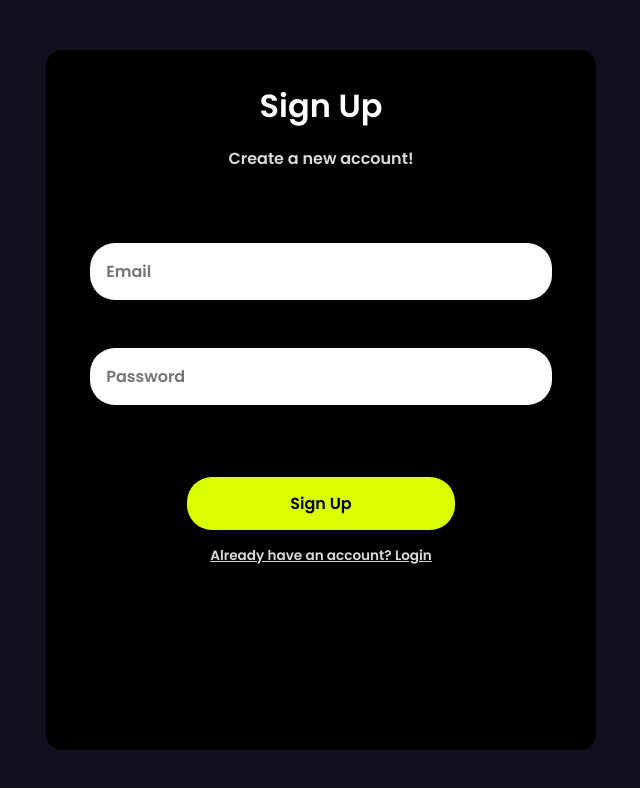
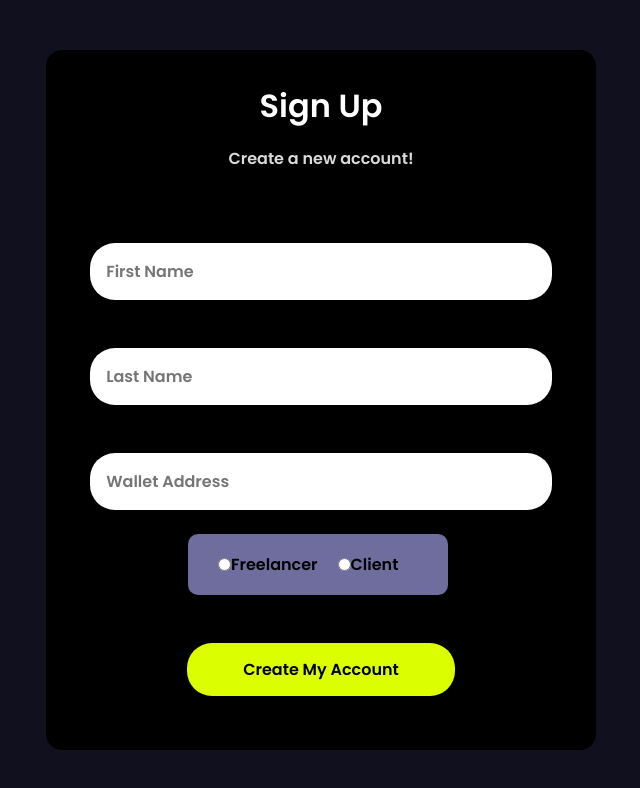
Before and after one commit to mitali-dxt/User_Auth, a React (Create React App) app in the folder login-page/: page /signup in a window 1280 px wide. Shown: the top 788 px of the page, without its empty margins (319-959 px from the left). Built offline with nearby package versions, Linux system fonts and the light colour scheme.

Commit message:
merged sign up pages

```diff
--- a/login-page/src/App.js
+++ b/login-page/src/App.js
@@ -2,13 +2,11 @@ import React, { useState } from "react";
 import { BrowserRouter as Router, Route, Switch, Redirect } from "react-router-dom";
 import LoginForm from "./Components/LoginForm/LoginForm";
 import SignUpForm from "./Components/SignUpForm/SignUpForm";
-import AdditionalInfoForm from "./Components/AdditionalInfoForm/AdditionalInfoForm";
 import LoggedIn from "./Components/LoggedIn/LoggedIn";
-import WalletInfo from "./Components/WalletInfo/WalletInfo";
 
 function App() {
   const [isLoggedIn, setIsLoggedIn] = useState(false);
-  const [walletAddress, setWalletAddress] = useState("");
+  const [walletAddress, setWalletAddress] = useState(""); // Define setWalletAddress using useState
 
   return (
     <Router>
@@ -17,16 +15,11 @@ function App() {
           <LoginForm setIsLoggedIn={setIsLoggedIn} />
         </Route>
         <Route path="/signup" exact>
-          <SignUpForm setIsLoggedIn={setIsLoggedIn} />
-        </Route>
-        <Route path="/additional-info" exact>
-          <AdditionalInfoForm setIsLoggedIn={setIsLoggedIn} />
+          {/* Pass setIsLoggedIn and setWalletAddress to SignUpForm */}
+          <SignUpForm setIsLoggedIn={setIsLoggedIn} setWalletAddress={setWalletAddress} />
         </Route>
         <Route path="/loggedIn" exact>
           <LoggedIn setIsLoggedIn={setIsLoggedIn} />
-        </Route>
-        <Route path="/wallet-info" exact>
-          <WalletInfo setWalletAddress={setWalletAddress} />
         </Route>
         <Redirect from="/" to="/login" />
       </Switch>
--- a/login-page/src/Components/AdditionalInfoForm/AdditionalInfoForm.css
+++ /dev/null
@@ -1,58 +0,0 @@
-/* AdditionalInfoForm.css */
-@import url('https://fonts.googleapis.com/css2?family=Poppins:wght@100;600&display=swap');
-/* Style the container to center its contents */
-
-.inputs_container {
-    display: flex;
-    flex-direction: column;
-    align-items: flex-start;
-  }
-
-  /* Style the checkbox label text */
-  .inputs_container label {
-    color: white;
-    font-family: 'Poppins', sans-serif;
-    font-weight: bold;
-    display: flex;
-   align-items: center;
-  }
-
-  /* Optional: Adjust the margin for better spacing */
-  .inputs_container label input[type="checkbox"] {
-    margin-right: 30px; /* Adjust the margin as needed */
-  }
-
-  .radio_container {
-    background-color: #6e6d9d;
-    padding: 0px 30px;
-    border-radius: 10px;
-    display: flex;
-    align-items: center;
-    margin-left: 110px;
-  }
-
-  .radio_options {
-    text-align: center; /* Center the radio options horizontally */
-  }
-
-  .radio_option {
-    display: flex;
-    align-items: center;
-    margin-right: 20px; /* Adjust the margin as needed */
-  }
-
-  .radio_option input:checked + label {
-    color: #DBFF00;
-  }
-  .radio_heading {
-    text-align: center;
-    margin-left:210px;
-    /* reduce font size*/
-    font-size: 1.0rem;
-    color: white;
-    margin-bottom: 1rem; /* Adjust margin as needed */
-  }
-
-  label span {
-    white-space: nowrap;
-  }
--- a/login-page/src/Components/AdditionalInfoForm/AdditionalInfoForm.jsx
+++ /dev/null
@@ -1,86 +0,0 @@
-// AdditionalInfoForm.jsx
-import React, { useState } from "react";
-import { useHistory } from "react-router-dom";
-import Card from "../Card/Card";
-import "./AdditionalInfoForm.css";
-
-
-const AdditionalInfoForm = ({ setIsLoggedIn }) => {
-  const [firstName, setFirstName] = useState("");
-  const [lastName, setLastName] = useState("");
-  const [userType, setUserType] = useState(""); // "freelancer" or "client"
-  const [agree, setAgree] = useState(false);
-  const history = useHistory();
-
-  const handleSubmit = (e) => {
-    // Handle the submission of additional information
-    e.preventDefault();
-
-    // Validate the form fields and perform necessary actions
-    if (firstName && lastName && userType && agree) {
-      // Process the user's additional information
-      // For example, you can send the data to the server or update state
-      // Set isLoggedIn to true once the user is successfully signed up
-      setIsLoggedIn(true);
-      history.push("/wallet-info");
-    } else {
-      // Handle form validation errors
-      console.log("Please fill out all fields and agree to the terms.");
-    }
-  };
-
-  return (
-    <Card>
-      <h1 className="title">Additional Information</h1>
-      <p className="subtitle">Provide additional details to complete your signup.</p>
-      <form onSubmit={handleSubmit}>
-        <div className="inputs_container">
-          <input
-            type="text"
-            placeholder="First Name"
-            value={firstName}
-            onChange={(e) => setFirstName(e.target.value)}
-          />
-          <input
-            type="text"
-            placeholder="Last Name"
-            value={lastName}
-            onChange={(e) => setLastName(e.target.value)}
-          />
-          <h2 className="radio_heading">I am a :</h2>
-          <div className="radio_container">
-        <div className="radio_option">
-          <input
-            type="radio"
-            value="freelancer"
-            checked={userType === "freelancer"}
-            onChange={() => setUserType("freelancer")}
-          />
-          <label>Freelancer</label>
-        </div>
-        <div className="radio_option">
-          <input
-            type="radio"
-            value="client"
-            checked={userType === "client"}
-            onChange={() => setUserType("client")}
-          />
-          <label>Client</label>
-        </div>
-      </div>
-          <label>
-            <input
-              type="checkbox"
-              checked={agree}
-              onChange={() => setAgree(!agree)}
-            />
-            <span>I agree to the terms and conditions</span>
-          </label>
-        </div>
-        <input type="submit" value="Create My Account" className="signup_button" />
-      </form>
-    </Card>
-  );
-};
-
-export default AdditionalInfoForm;
--- a/login-page/src/Components/SignUpForm/SignUpForm.css
+++ b/login-page/src/Components/SignUpForm/SignUpForm.css
@@ -16,6 +16,7 @@
 .inputs_container {
   display: flex;
   flex-direction: column;
+  align-items: flex-start; /* Align items to start */
 }
 
 .inputs_container input {
@@ -67,6 +68,39 @@
   cursor: pointer;
 }
 
+.radio_container {
+  background-color: #6e6d9d;
+  padding: 0px 30px;
+  border-radius: 10px;
+  display: flex;
+  align-items: center;
+  margin-left: 110px;
+}
+
+.radio_option {
+  display: flex;
+  font-weight: bold;
+  align-items: center;
+  margin-right: 20px; /* Adjust the margin as needed */
+}
+
+.radio_option input:checked + label {
+  color: #DBFF00;
+  font-weight: bold;
+}
+
+.radio_heading {
+  text-align: center;
+  margin-left: 210px;
+  font-size: 1.0rem;
+  color: white;
+  margin-bottom: 1rem;
+}
+
+label span {
+  white-space: nowrap;
+}
+
 @media only screen and (max-width: 620px) {
   .inputs_container input {
     width: 100%;
--- a/login-page/src/Components/SignUpForm/SignUpForm.jsx
+++ b/login-page/src/Components/SignUpForm/SignUpForm.jsx
@@ -1,49 +1,81 @@
 import React, { useState } from "react";
-import { Link, useHistory } from "react-router-dom";
+import { useHistory } from "react-router-dom";
 import Card from "../Card/Card";
 import "./SignUpForm.css";
 
-const SignUpForm = ({ setIsLoggedIn }) => {
-  const [email, setEmail] = useState(""); // Change the state variable to email
-  const [password, setPassword] = useState("");
+const SignUpForm = ({ setIsLoggedIn, setWalletAddress }) => {
+  const [firstName, setFirstName] = useState("");
+  const [lastName, setLastName] = useState("");
+  const [userType, setUserType] = useState(""); // "freelancer" or "client"
+  const [walletAddressInput, setWalletAddressInput] = useState("");
   const history = useHistory();
 
-  const handleSubmit = (e) => {
+  const handleSignUp = (e) => {
     e.preventDefault();
 
-    // Basic form submission logic (add your registration logic here)
+    // Validate the form fields
+    if (!firstName || !lastName || !userType || !walletAddressInput) {
+      alert("Please fill out all fields.");
+      return;
+    }
+
+    // Perform sign up logic here
+    history.push("/loggedIn");
+    // For simplicity, assuming sign up is successful
     setIsLoggedIn(true);
+    setWalletAddress(walletAddressInput);
 
-    // Redirect to AdditionalInfoForm
-    history.push("/additional-info");
+    // Redirect to dashboard or another page
+    history.push("/loggedIn");
   };
 
   return (
     <Card>
       <h1 className="title">Sign Up</h1>
       <p className="subtitle">Create a new account!</p>
-      <form onSubmit={handleSubmit}>
+      <form onSubmit={handleSignUp}>
         <div className="inputs_container">
           <input
-            type="email" // Change the input type to "email"
-            placeholder="Email" // Update the placeholder text
-            value={email}
-            onChange={(e) => setEmail(e.target.value)}
+            type="text"
+            placeholder="First Name"
+            value={firstName}
+            onChange={(e) => setFirstName(e.target.value)}
           />
           <input
-            type="password"
-            placeholder="Password"
-            value={password}
-            onChange={(e) => setPassword(e.target.value)}
+            type="text"
+            placeholder="Last Name"
+            value={lastName}
+            onChange={(e) => setLastName(e.target.value)}
           />
+          <input
+            type="text"
+            placeholder="Wallet Address"
+            value={walletAddressInput}
+            onChange={(e) => setWalletAddressInput(e.target.value)}
+          />
+          <div className="radio_container">
+            <div className="radio_option">
+              <input
+                type="radio"
+                value="freelancer"
+                checked={userType === "freelancer"}
+                onChange={() => setUserType("freelancer")}
+              />
+              <label>Freelancer</label>
+            </div>
+            <div className="radio_option">
+              <input
+                type="radio"
+                value="client"
+                checked={userType === "client"}
+                onChange={() => setUserType("client")}
+              />
+              <label>Client</label>
+            </div>
+          </div>
         </div>
-        <input type="submit" value="Sign Up" className="signup_button" />
+        <input type="submit" value="Create My Account" className="signup_button" />
       </form>
-      <div className="link_container">
-        <Link to="/login" className="small">
-          Already have an account? Login
-        </Link>
-      </div>
     </Card>
   );
 };
--- a/login-page/src/Components/WalletInfo/WalletInfo.jsx
+++ /dev/null
@@ -1,50 +0,0 @@
-// WalletInfo.jsx
-
-import React, { useState } from "react";
-import { useHistory } from "react-router-dom";
-import Card from "../Card/Card";
-import "./WalletInfo.css"; // Create a CSS file for styling if needed
-
-const WalletInfo = ({ setWalletAddress }) => {
-  const [walletAddressInput, setWalletAddressInput] = useState("");
-  const history = useHistory();
-
-  const handleSubmit = (e) => {
-    e.preventDefault();
-
-    // Basic validation - you may want to add more sophisticated validation
-    if (walletAddressInput.trim() === "") {
-      alert("Please enter your wallet address.");
-      return;
-    }
-
-    // Save the wallet address to state (or send it to your server/blockchain)
-    setWalletAddress(walletAddressInput);
-
-    // Redirect to another page or perform other actions as needed
-    history.push("/dashboard");
-  };
-
-  return (
-    <Card>
-      <h1 className="title">Wallet Information</h1>
-      <p className="subtitle">Provide your wallet address for authorization!</p>
-      <form onSubmit={handleSubmit}>
-        <div className="inputs_container">
-          <label>
-            Wallet Address:
-            <input
-              type="text"
-              placeholder="Enter your wallet address"
-              value={walletAddressInput}
-              onChange={(e) => setWalletAddressInput(e.target.value)}
-            />
-          </label>
-        </div>
-        <input type="submit" value="Submit" className="login_button" />
-      </form>
-    </Card>
-  );
-};
-
-export default WalletInfo;
```
Also changed, not shown: login-page/src/Components/WalletInfo/WalletInfo.css (deleted).
